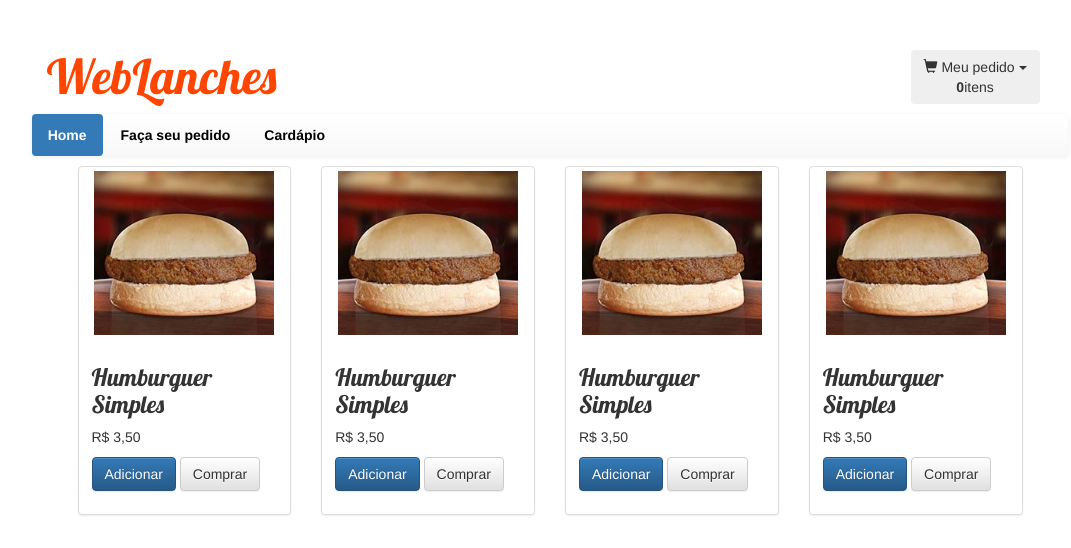
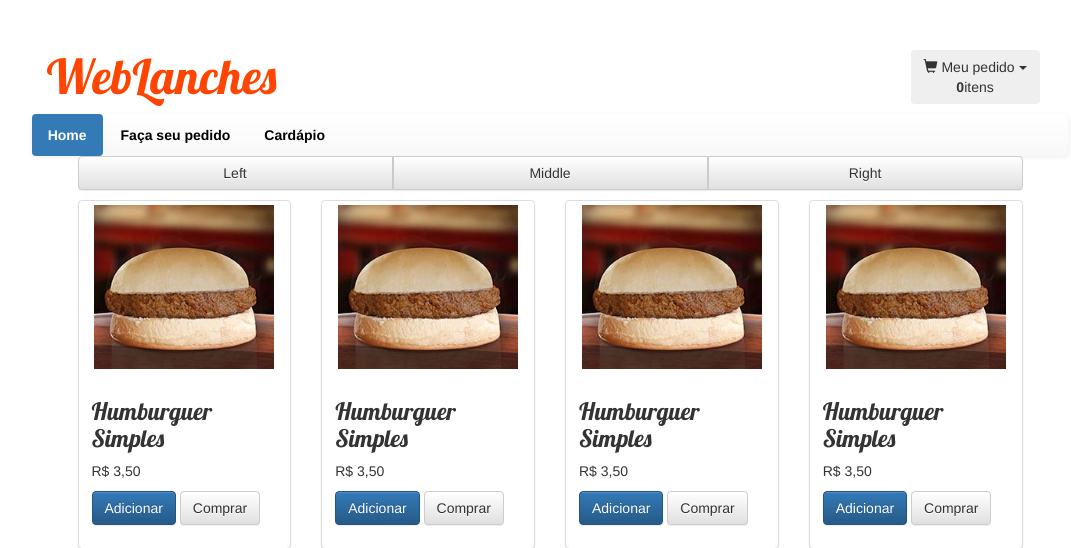
Before and after one commit to NullRecursive/WebLanches, a Django app: page /cardapio/ in a window 1280 px wide. Shown: the part 54-602 px from the top of the page, without its empty margins (90-1161 px from the left). Run offline with Django 3.2, Linux system fonts and the light colour scheme; some libraries are stand-ins or nearby versions.

Commit message:
cardapio.html

```diff
--- a/loja/templates/loja/cardapio.html
+++ b/loja/templates/loja/cardapio.html
@@ -2,6 +2,18 @@
 
 {% block content %}
 {% load staticfiles %}
+
+<div class="btn-group btn-group-justified" role="group" aria-label="...">
+  <div class="btn-group" role="group">
+    <button type="button" class="btn btn-default">Left</button>
+  </div>
+  <div class="btn-group" role="group">
+    <button type="button" class="btn btn-default">Middle</button>
+  </div>
+  <div class="btn-group" role="group">
+    <button type="button" class="btn btn-default">Right</button>
+  </div>
+</div>
 
 <div class="row distance">
 
```
